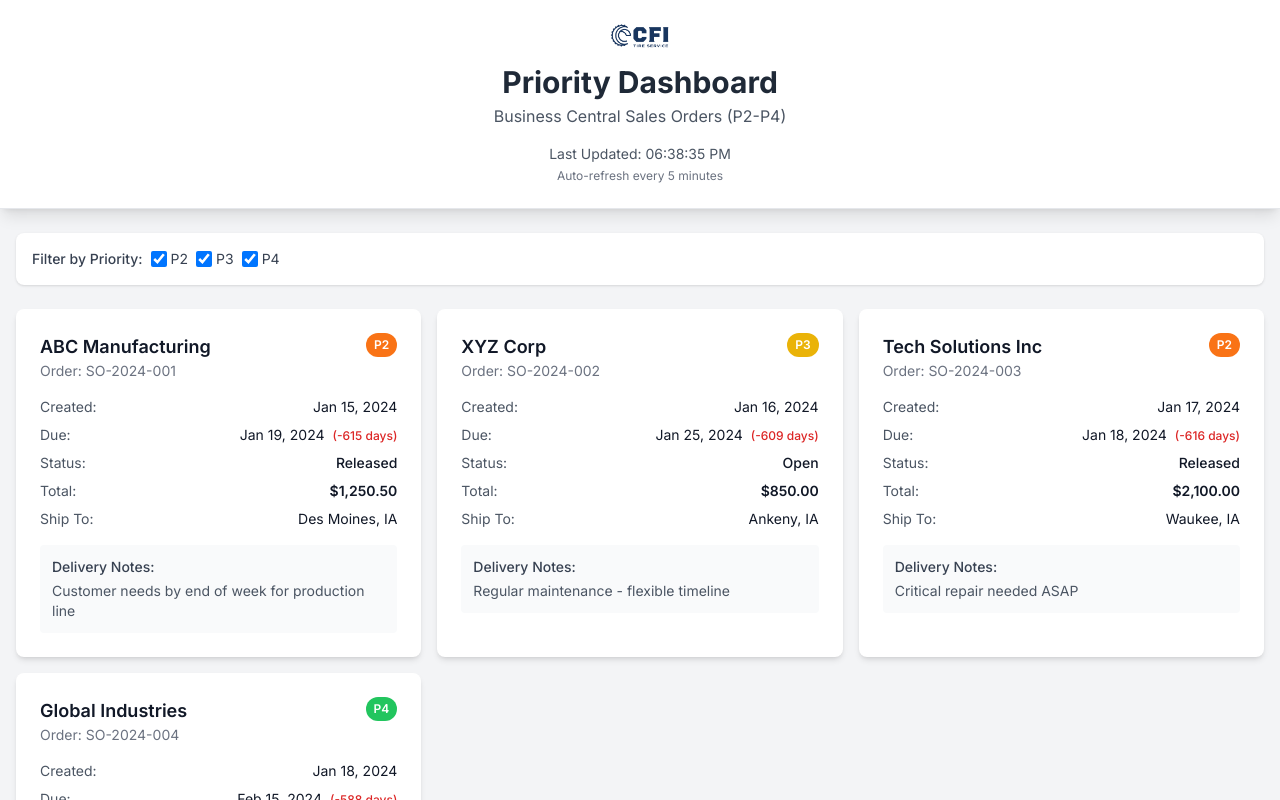
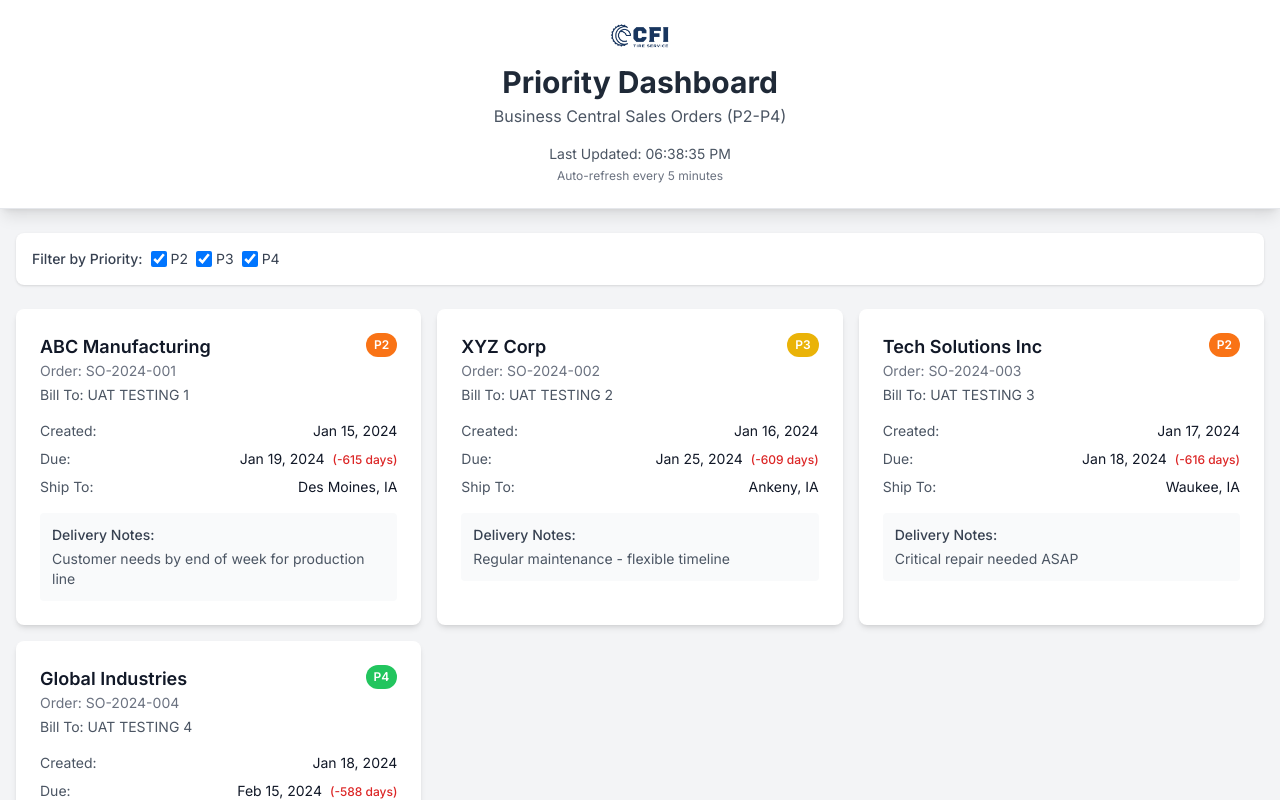
Before and after one commit to M-Tech365/dixon-dashboard, a Next.js app: page /dashboard in a window 1280 px wide. Shown: the top 800 px of the page. Built offline with nearby package versions, Linux system fonts and the light colour scheme.

Commit message:
Update dashboard to show Bill To Name instead of Status/Total

```diff
--- a/app/api/sales-orders/route.ts
+++ b/app/api/sales-orders/route.ts
@@ -7,52 +7,48 @@
   {
     id: '1',
     customerName: 'ABC Manufacturing',
+    billToName: 'UAT TESTING 1',
     orderNumber: 'SO-2024-001',
     priority: 'P2',
     createdDate: '2024-01-15',
     deliveryNotes: 'Customer needs by end of week for production line',
     dueDate: '2024-01-19',
-    status: 'Released',
-    totalAmount: 1250.50,
     shipToCity: 'Des Moines',
     shipToState: 'IA'
   },
   {
     id: '2',
     customerName: 'XYZ Corp',
+    billToName: 'UAT TESTING 2',
     orderNumber: 'SO-2024-002',
     priority: 'P3',
     createdDate: '2024-01-16',
     deliveryNotes: 'Regular maintenance - flexible timeline',
     dueDate: '2024-01-25',
-    status: 'Open',
-    totalAmount: 850.00,
     shipToCity: 'Ankeny',
     shipToState: 'IA'
   },
   {
     id: '3',
     customerName: 'Tech Solutions Inc',
+    billToName: 'UAT TESTING 3',
     orderNumber: 'SO-2024-003',
     priority: 'P2',
     createdDate: '2024-01-17',
     deliveryNotes: 'Critical repair needed ASAP',
     dueDate: '2024-01-18',
-    status: 'Released',
-    totalAmount: 2100.00,
     shipToCity: 'Waukee',
     shipToState: 'IA'
   },
   {
     id: '4',
     customerName: 'Global Industries',
+    billToName: 'UAT TESTING 4',
     orderNumber: 'SO-2024-004',
     priority: 'P4',
     createdDate: '2024-01-18',
     deliveryNotes: 'Scheduled maintenance for next month',
     dueDate: '2024-02-15',
-    status: 'Open',
-    totalAmount: 550.75,
     shipToCity: 'West Des Moines',
     shipToState: 'IA'
   }
--- a/components/order-card.tsx
+++ b/components/order-card.tsx
@@ -25,19 +25,15 @@
 
   const daysUntilDue = getDaysUntilDue(order.dueDate);
 
-  const formatCurrency = (amount: number) => {
-    return new Intl.NumberFormat('en-US', {
-      style: 'currency',
-      currency: 'USD'
-    }).format(amount);
-  };
-
   return (
     <div className="bg-white rounded-lg shadow-md p-6 hover:shadow-lg transition-shadow">
       <div className="flex justify-between items-start mb-4">
         <div className="flex-1">
           <h3 className="text-lg font-semibold text-gray-900">{order.customerName}</h3>
           <p className="text-sm text-gray-500">Order: {order.orderNumber}</p>
+          {order.billToName && (
+            <p className="text-sm text-gray-600 mt-1">Bill To: {order.billToName}</p>
+          )}
           {order.reference && (
             <p className="text-xs text-gray-400 mt-1">Ref: {order.reference}</p>
           )}
@@ -69,16 +65,6 @@
           </div>
         )}
 
-        <div className="flex justify-between text-sm">
-          <span className="text-gray-600">Status:</span>
-          <span className="text-gray-900 font-medium">{order.status}</span>
-        </div>
-
-        <div className="flex justify-between text-sm">
-          <span className="text-gray-600">Total:</span>
-          <span className="text-gray-900 font-semibold">{formatCurrency(order.totalAmount)}</span>
-        </div>
-
         {(order.shipToCity || order.shipToState) && (
           <div className="flex justify-between text-sm">
             <span className="text-gray-600">Ship To:</span>
--- a/lib/business-central.ts
+++ b/lib/business-central.ts
@@ -69,6 +69,7 @@
   return {
     id: bcOrder.SystemId,
     customerName: bcOrder.SellToCustomerName,
+    billToName: bcOrder.BillToName || '',
     orderNumber: bcOrder.No,
     priority: priorityMap[bcOrder.Priority] || 'P3',
     createdDate: bcOrder.OrderDate || bcOrder.DocumentDate,
@@ -78,8 +79,6 @@
       : bcOrder.ShipmentDate !== '0001-01-01'
         ? bcOrder.ShipmentDate
         : undefined,
-    status: bcOrder.OrderStatus || bcOrder.Status,
-    totalAmount: bcOrder.TotalInclTax,
     reference: bcOrder.YourReference,
     shipToCity: bcOrder.ShipToCity,
     shipToState: bcOrder.ShipToCounty
--- a/types/sales-order.ts
+++ b/types/sales-order.ts
@@ -3,6 +3,7 @@
   No: string;
   SellToCustomerNo: string;
   SellToCustomerName: string;
+  BillToName: string;
   OrderDate: string;
   DocumentDate: string;
   RequestedDeliveryDate: string;
@@ -24,13 +25,12 @@
 export interface SalesOrder {
   id: string;
   customerName: string;
+  billToName: string;
   orderNumber: string;
   priority: 'P1' | 'P2' | 'P3' | 'P4';
   createdDate: string;
   deliveryNotes: string;
   dueDate?: string;
-  status: string;
-  totalAmount: number;
   reference?: string;
   shipToCity?: string;
   shipToState?: string;
```
